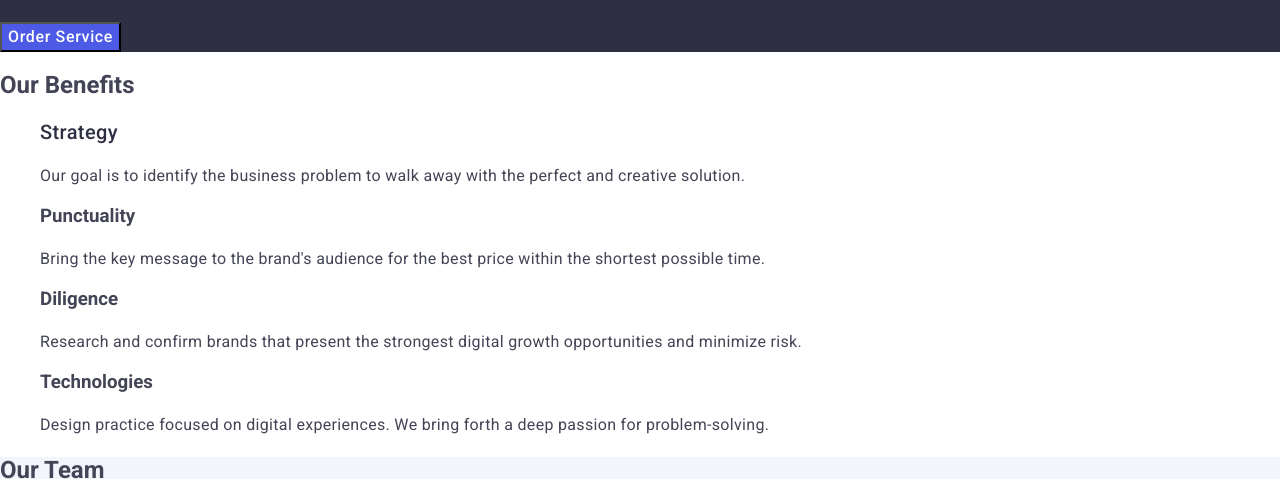
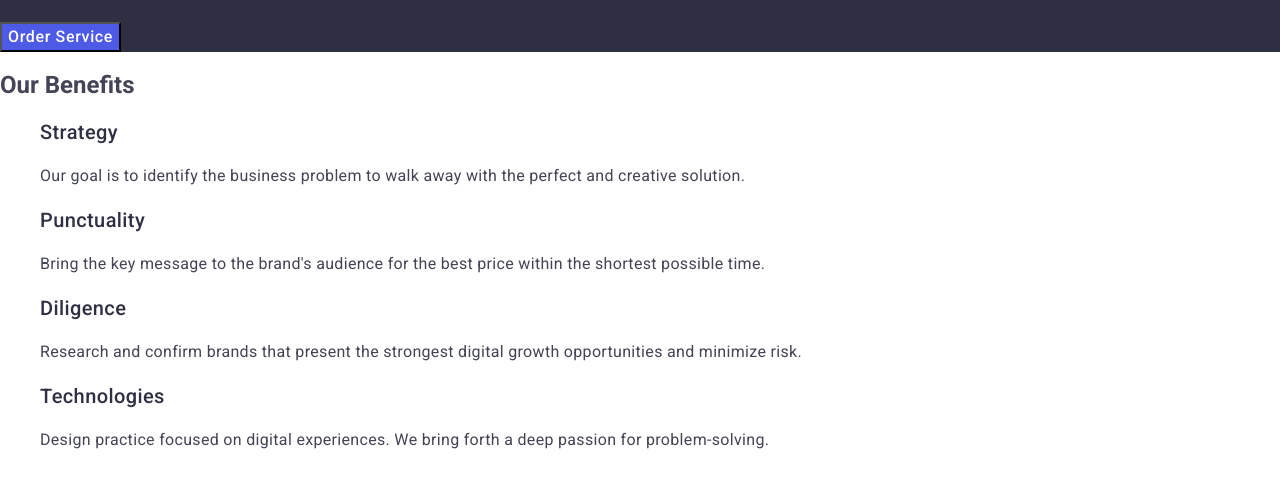
Before and after one commit to Yevhenii-Shevchenko/goit-markup-hw-02, a plain HTML site: page index.html in a window 1280 px wide. Shown: the part 304-783 px from the top of the page. Drawn offline with nearby package versions, Linux system fonts and the light colour scheme.

Commit message:
fix 2sec-Bb 3sec-h2

```diff
--- a/css/styles.css
+++ b/css/styles.css
@@ -15,9 +15,11 @@ ol {
 a {
   text-decoration: none;
 }
+
 button {
   cursor: pointer;
 }
+
 .logo {
   font-family: 'Raleway', sans-serif;
   font-weight: 700;
@@ -107,6 +109,16 @@ button {
 .team-item {
   background-color: #fff;
 }
+
+.team-h-two {
+  font-size: 36px;
+  line-height: 1.11;
+  letter-spacing: 0.02em;
+  text-align: center;
+  text-transform: capitalize;
+  color: #2e2f42;
+}
+
 .team-h-three {
   font-weight: 500;
   font-size: 20px;
@@ -150,6 +162,7 @@ button {
 .footer {
   background-color: #2e2f42;
 }
+
 .footer-logo .logo-part {
   color: #f4f4fd;
 }
--- a/index.html
+++ b/index.html
@@ -74,21 +74,21 @@
           </li>
 
           <li class="benefits-item">
-            <h3 class="Benefits-h-three">Punctuality</h3>
+            <h3 class="benefits-h-three">Punctuality</h3>
             <p class="benefits-p">
               Bring the key message to the brand's audience for the best price
               within the shortest possible time.
             </p>
           </li>
           <li class="benefits-item">
-            <h3 class="Benefits-h-three">Diligence</h3>
+            <h3 class="benefits-h-three">Diligence</h3>
             <p class="benefits-p">
               Research and confirm brands that present the strongest digital
               growth opportunities and minimize risk.
             </p>
           </li>
           <li class="benefits-item">
-            <h3 class="Benefits-h-three">Technologies</h3>
+            <h3 class="benefits-h-three">Technologies</h3>
             <p class="benefits-p">
               Design practice focused on digital experiences. We bring forth a
               deep passion for problem-solving.
```
